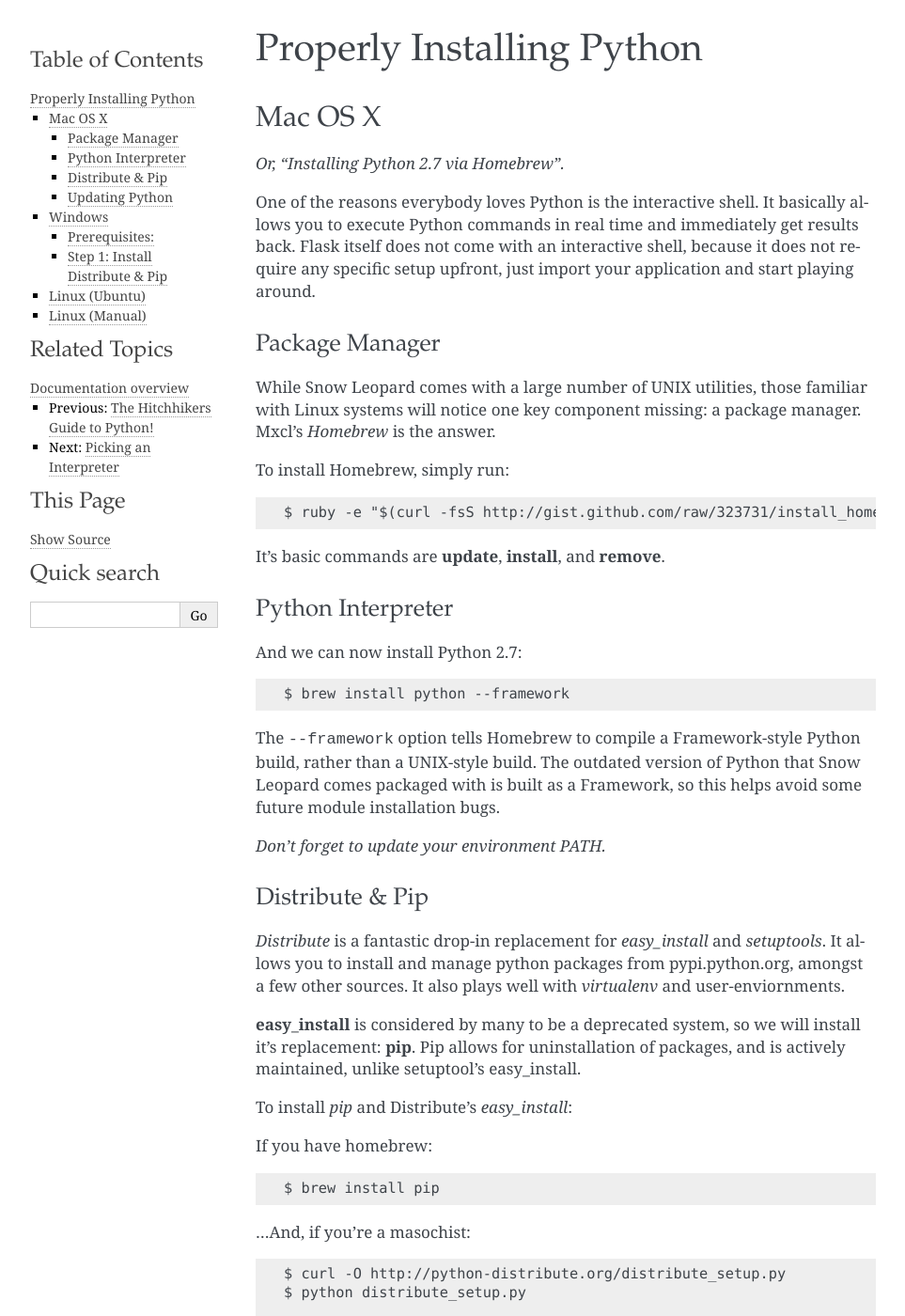
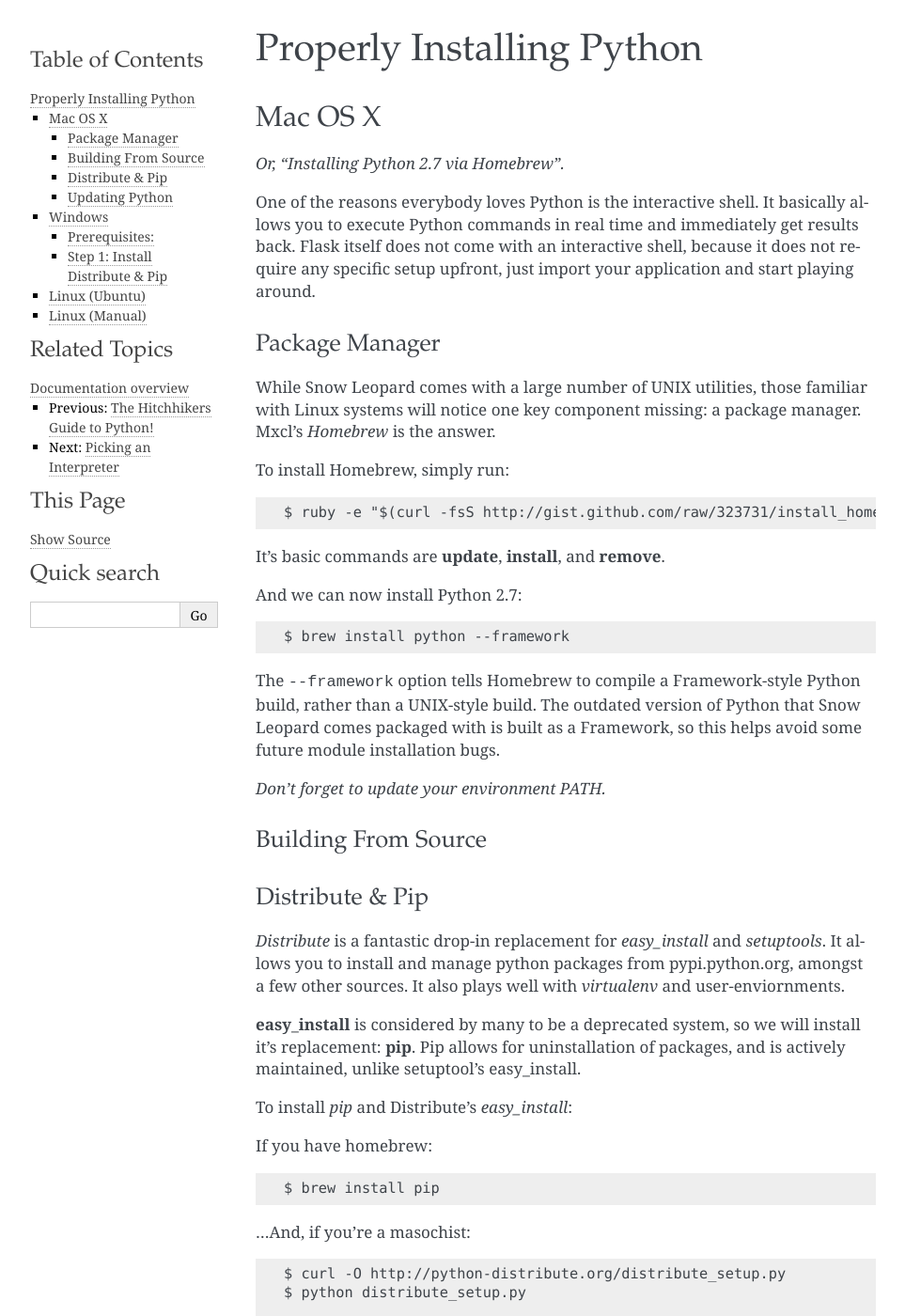
Before and after one commit to realpython/python-guide, a Sphinx documentation site: the page built from docs/installation.rst, in a window 1280 px wide and 1400 px high. Shown: the whole window at 94% size, without its empty margins (148-1111 px from the left). Built offline with Sphinx 7.4.7, drawn with Linux system fonts in a browser that asks for light colours; pages that are not in the unit, such as notebooks, are missing from menus.

Commit message:
installation

```diff
--- a/docs/installation.rst
+++ b/docs/installation.rst
@@ -30,10 +30,6 @@
 .. man brew
 
 
-
-Python Interpreter
-------------------
-
 And we can now install Python 2.7: ::
 
     $ brew install python --framework
@@ -44,6 +40,12 @@
 bugs.
 
 *Don't forget to update your environment PATH.*
+
+
+Building From Source
+--------------------
+
+
 
 
 Distribute & Pip
```
